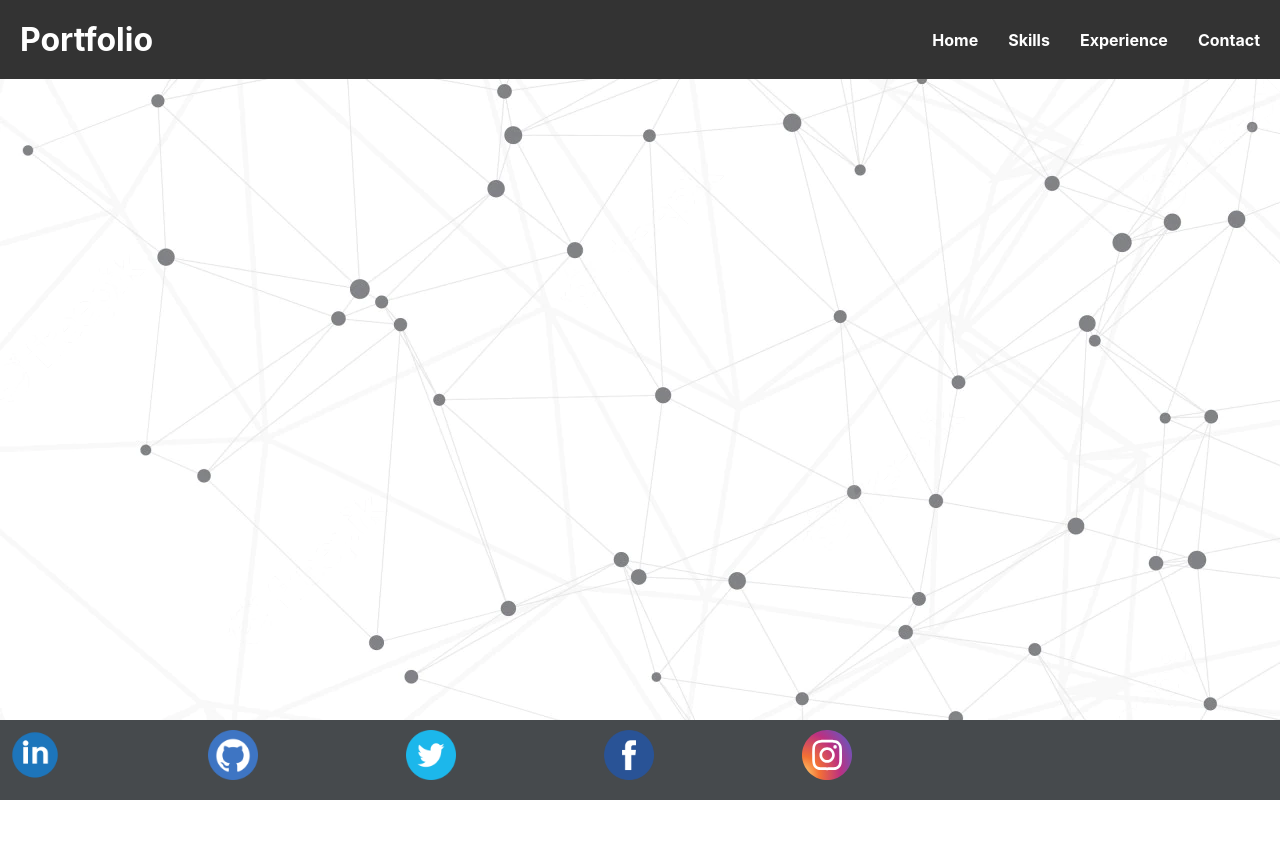
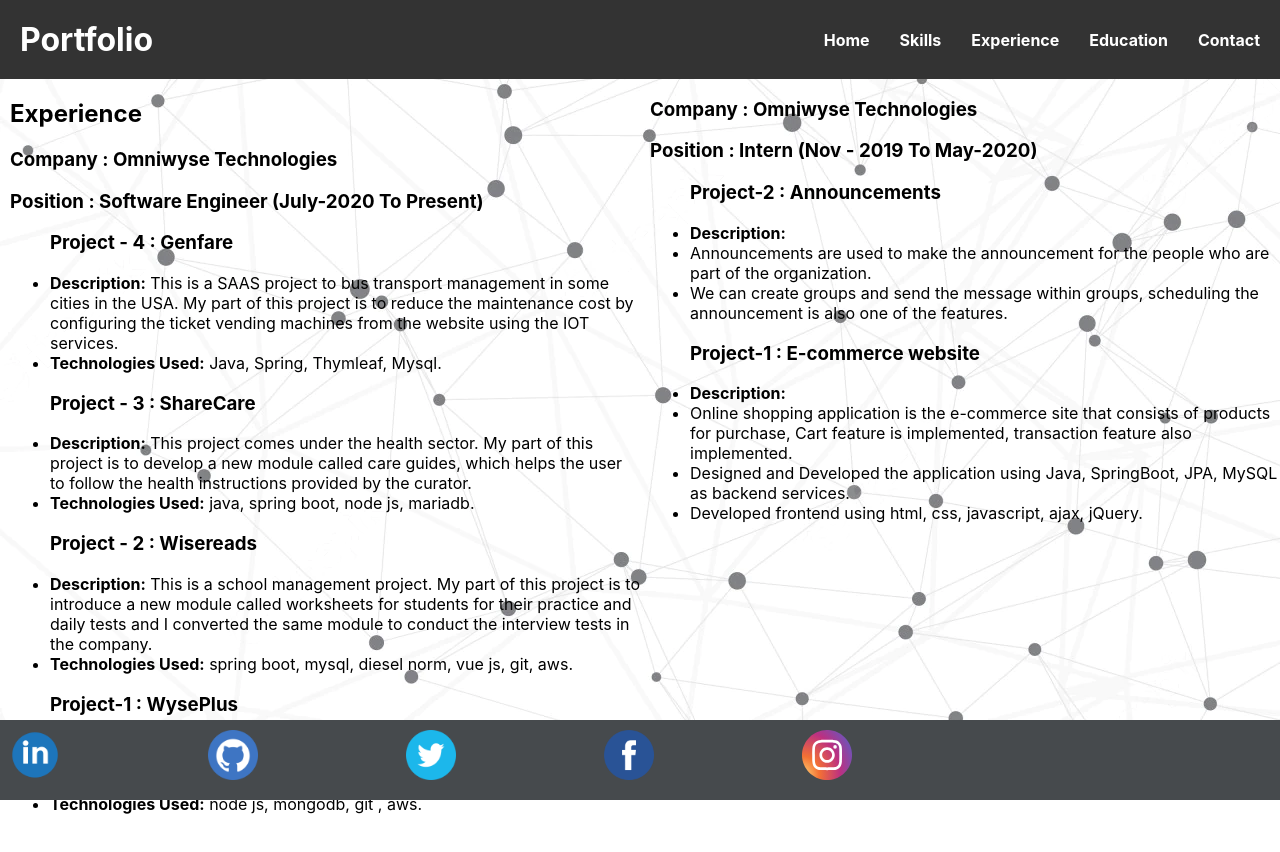
Before and after one commit to Kalyan9493/portfolio, a React (Create React App) app: page /experience in a window 1280 px wide. Shown: the top 852 px of the page. Before the commit the page ends 800 px from the top, so only its background shows below. Built offline with nearby package versions, Linux system fonts and the light colour scheme.

Commit message:
experience, eucation, contactme added

```diff
--- a/src/App.js
+++ b/src/App.js
@@ -5,6 +5,8 @@
 import Footer from './components/footer';
 import Contact from './components/contact'
 import Skills from './components/skills';
+import Experience from './components/experience';
+import Education from './components/education';
 
 function App() {
   return (
@@ -15,6 +17,8 @@
           <Route path='/' element={<Home />}></Route>
           <Route path='/contact' element={<Contact />}></Route>
           <Route path='/skills' element={<Skills />}></Route>
+          <Route path='/experience' element={<Experience />}></Route>
+          <Route path='/education' element={<Education />}></Route>
         </Routes>
         <Footer />
       </Router>
--- a/src/components/contact/contact.css
+++ b/src/components/contact/contact.css
@@ -0,0 +1,4 @@
+.contact {
+    text-align: center;
+    margin-top: 10%;
+}
--- a/src/components/contact/index.js
+++ b/src/components/contact/index.js
@@ -4,7 +4,8 @@
 const Contact = () => {
   return (
     <div className='contact'>
-        <h1>Contact Me</h1>
+        <h1>Email Id : kalyankumarreddykavalakuntla@gmail.com</h1>
+        <h1>Mobile Number : +91 9493609939</h1>
     </div>
   )
 }
--- /dev/null
+++ b/src/components/education/education.css
@@ -0,0 +1,3 @@
+.container-education {
+    text-align: left;
+}
--- /dev/null
+++ b/src/components/education/index.js
@@ -0,0 +1,30 @@
+import React from "react";
+import './education.css'
+const Education = () => {
+    return (
+        <div className="container-education">
+            <h2>Educational Background</h2>
+            <ul>
+                <h3>Bachelor's Degree</h3>
+                <li>University : Jawaharlal Nehru Technological University</li>
+                <li>Year : August - 2015 TO July - 2019</li>
+                <li>Percentage : 70%</li>
+                <li>Branch : Computer Science & Engineering</li>
+            </ul>
+            <ul>
+                <h3>Intermediate</h3>
+                <li>College : Narayana Junior College</li>
+                <li>Year : June - 2013 TO July - 2015</li>
+                <li>Percentage : 92%</li>
+            </ul>
+            <ul>
+                <h3>SSC</h3>
+                <li>School : S.T Annes English Medium High School</li>
+                <li>Passed Year : July - 2012</li>
+                <li>Percentage : 72%</li>
+            </ul>
+        </div>
+    )
+}
+
+export default Education;
--- a/src/components/experience/experience.css
+++ b/src/components/experience/experience.css
@@ -0,0 +1,22 @@
+.container-experience {
+    text-align: left;
+    display: flex;
+}
+
+.left-experience {
+    float: left;
+    width: 50%;
+    box-sizing: border-box;
+    text-align: left;
+    overflow: auto;
+    margin-left: 10px;
+    margin-bottom: 50px;
+}
+
+.right-experience {
+    float: right;
+    width: 50%;
+    box-sizing: border-box;
+    text-align: left;
+    margin-left: 10px;
+}
--- a/src/components/experience/index.js
+++ b/src/components/experience/index.js
@@ -1,11 +1,68 @@
 import { render } from "@testing-library/react";
 import React from "react";
+import './experience.css'
 
 
 const Experience = () => {
-    return(
+    return (
         <div className="container-experience">
+            <div className="left-experience">
+                <h2>Experience</h2>
+                <h3>Company : Omniwyse Technologies</h3>
+                <h3>Position : Software Engineer (July-2020 To Present)</h3>
+                <ul>
+                    <h3>Project - 4 : Genfare</h3>
+                    <li><b>Description:</b> This is a SAAS project to bus transport management in some cities in the USA. My
+                        part of this project is to reduce the maintenance cost by configuring the ticket vending machines
+                        from the website using the IOT services.</li>
+                    <li><b>Technologies Used:</b> Java, Spring, Thymleaf, Mysql.</li>
+                </ul>
+                <ul>
+                    <h3>Project - 3 : ShareCare</h3>
+                    <li><b>Description:</b> This project comes under the health sector. My part of this project is to develop a
+                        new module called care guides, which helps the user to follow the health instructions provided by
+                        the curator.</li>
+                    <li><b>Technologies Used:</b> java, spring boot, node js, mariadb.</li>
+                </ul>
+                <ul>
+                    <h3>Project - 2 : Wisereads</h3>
+                    <li><b>Description:</b> This is a school management project. My part of this project is to introduce a new
+                        module called worksheets for students for their practice and daily tests and I converted the same
+                        module to conduct the interview tests in the company.</li>
+                    <li><b>Technologies Used:</b> spring boot, mysql, diesel norm, vue js, git, aws.</li>
+                </ul>
+                <ul>
+                    <h3>Project-1 : WysePlus</h3>
+                    <li><b>Description:</b> This is a virtual platform between the doctors and patients. My part in this project is
+                        to introduce the organization's module for taking the appointments for hospitals and diagnostic
+                        centers.</li>
+                    <li><b>Technologies Used:</b> node js, mongodb, git , aws.</li>
+                </ul>
+            </div>
 
+            <div className="right-experience">
+                <h3>Company : Omniwyse Technologies</h3>
+                <h3>Position : Intern (Nov - 2019 To May-2020)</h3>
+                <ul>
+                    <h3>Project-2 : Announcements</h3>
+                    <li><b>Description:</b></li>
+                    <li> Announcements are used to make the announcement for the people who are part of the
+                        organization.</li>
+                    <li>We can create groups and send the message within groups, scheduling the
+                        announcement is also one of the features.</li>
+
+                </ul>
+                <ul>
+                    <h3>Project-1 : E-commerce website</h3>
+                    <li><b>Description:</b></li>
+                    <li>Online shopping application is the e-commerce site that consists of products for
+                        purchase, Cart feature is implemented, transaction feature also implemented.</li>
+                    <li> Designed and Developed the application using Java, SpringBoot, JPA, MySQL as
+                        backend services.</li>
+                    <li>Developed frontend using html, css, javascript, ajax, jQuery.</li>
+                </ul>
+
+            </div>
         </div>
     )
 }
--- a/src/components/header/index.js
+++ b/src/components/header/index.js
@@ -10,6 +10,7 @@
           <li><a href="/"><b>Home</b></a></li>
           <li><a href="/skills"><b>Skills</b></a></li>
           <li><a href="/experience"><b>Experience</b></a></li>
+          <li><a href="/education"><b>Education</b></a></li>
           <li><a href="/contact"><b>Contact</b></a></li>
         </ul>
       </nav>
--- a/src/components/home/home.css
+++ b/src/components/home/home.css
@@ -12,6 +12,7 @@
     width: 50%;
     box-sizing: border-box;
     padding: 10px;
+    margin-top: 50px;
   }
 
   .right-home {
```
